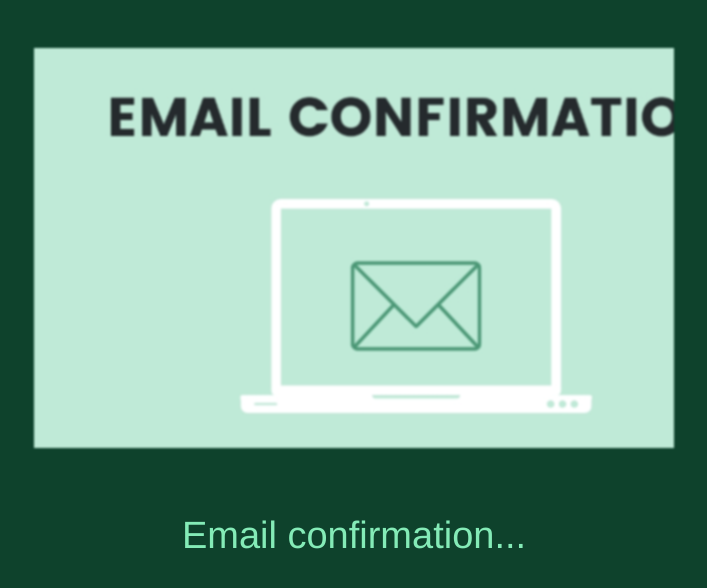
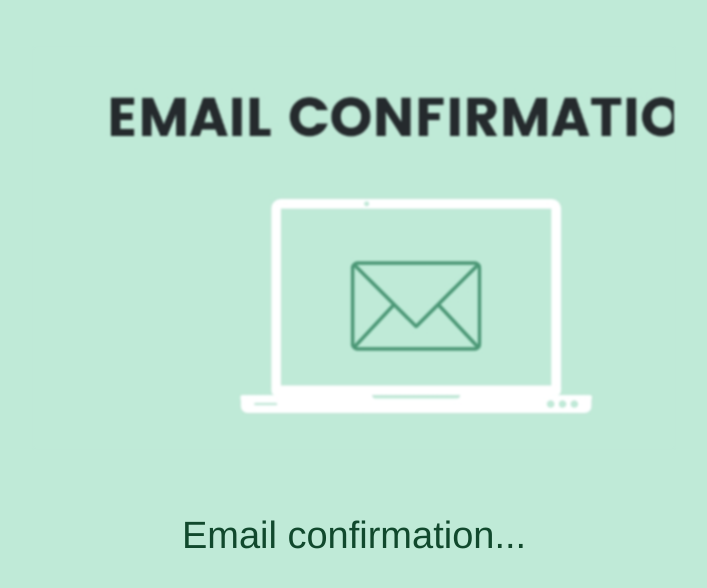
Before and after one commit to AlexBinkovskyy/finalTeamProject-backend, a website: page public/confirm.html in a window 1280 px wide. Shown: the whole page, without its empty margins (286-993 px from the left). Drawn offline with Linux system fonts and the light colour scheme.

Commit message:
fix colors for temlate

```diff
--- a/public/style.css
+++ b/public/style.css
@@ -4,7 +4,7 @@ body {
     justify-content: center;
     align-items: center;
     height: 60vh;
-    background-color: rgb(14, 66, 44);
+    background-color: rgb(191, 234, 215);
   }
 
 .wrapper {
@@ -24,5 +24,5 @@ h1{
     font-family: 'Franklin Gothic Medium', 'Arial Narrow', Arial, sans-serif;
     font-weight: 300;
     font-size: 38px;
-    color: #84ebb7;
+    color: #11492d;
 }
```
